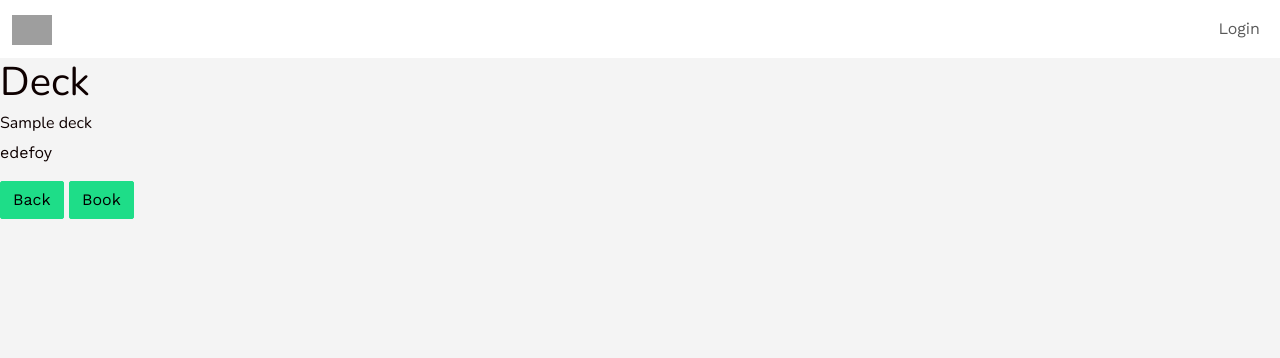
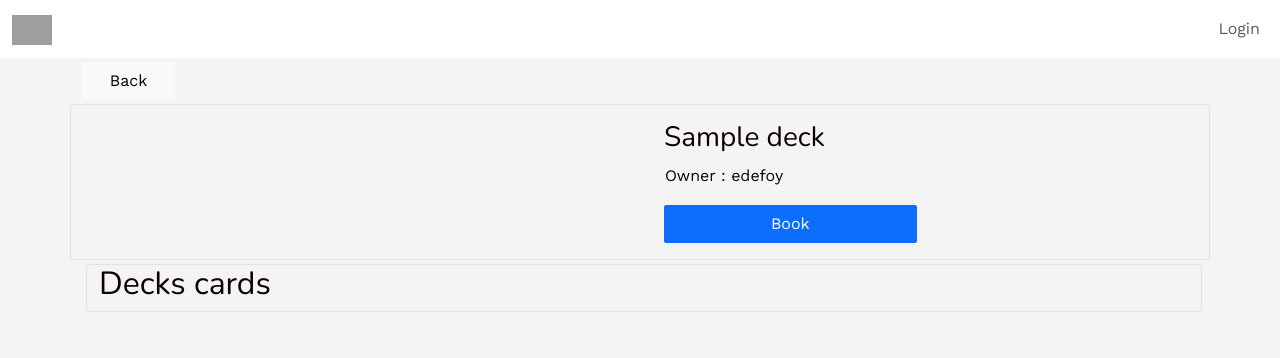
Before and after one commit to vancastle/pokeBNB, a Rails app: page /decks/1 in a window 1280 px wide. Shown: the top 358 px of the page. Run offline with Rails 7, Linux system fonts and the light colour scheme; tables that the repository leaves empty hold one stand-in row (values such as "Sample post"); style sheets or scripts are compiled from the project's sources; parts of the project's set-up code (start-up, migrations or seed data) failed here and were passed over; some libraries are stand-ins or nearby versions; grey boxes are pictures that could not be loaded.

Commit message:
Show deck 80%

```diff
--- a/app/views/decks/show.html.erb
+++ b/app/views/decks/show.html.erb
@@ -1,7 +1,50 @@
-<h1>Deck</h1>
 
-<h6><%= @deck.title %></h6>
-<p><%= @deck.user.username %></p>
+<div class="container">
+    <div><%= link_to "Back", decks_path, class: "btn btn-light col-1 mt-1 mb-1" %> </div>
 
-<%= link_to "Back", decks_path, class: "btn btn-success" %>
-<%= link_to "Book", new_deck_booking_path(@deck), class: "btn btn-success" %>
+    <div class="row border p-3 no-gutter">
+      <div class="col-6">
+        <%# Ajouter l'image principale du deck cl_image_tag  %>
+        <%=%>
+      </div>
+      <div class="col-6">
+        <div class="container">
+          <div class="column">
+            <div class="col-12">
+              <h3><%= @deck.title %></h3>
+            </div>
+
+            <div class="col-12">
+              <div class="btn p-0 m-0">
+                <p>Owner : <%= @deck.user.username %></p>
+              </div>
+            </div>
+
+
+            <div class="container">
+              <div class="row">
+                <div class="col-6 p-0">
+                  <%= link_to "Book", new_deck_booking_path(@deck), class: "btn btn-primary col-12 pl-0 pr-0 " %>
+                </div>
+                <div class="col-6 p-0">
+                  <%# link_to "Back", decks_path, class: "btn btn-success col-12 pl-0 pr-0 " %>
+                </div>
+              </div>
+
+            </div>
+          </div>
+        </div>
+      </div>
+    </div>
+
+  <div class="container m-1 border">
+    <h2>Decks cards</h2>
+    <ul class="list-group d-flex flex-row flex-wrap">
+      <% @deck.photos.each do |photo| %>
+        <li class="list-group-item col-3"><%= cl_image_tag photo.key, class: "img-fluid" %></li>
+      <% end %>
+    </ul>
+
+  </div>
+
+</div>
```
